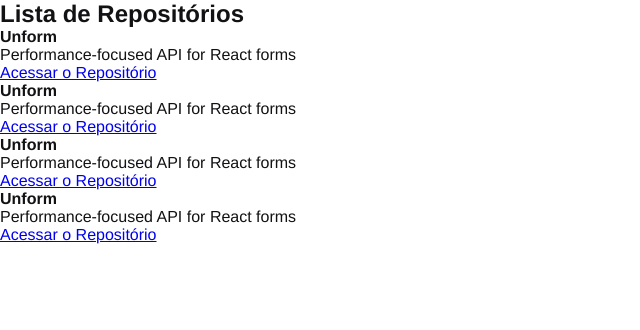
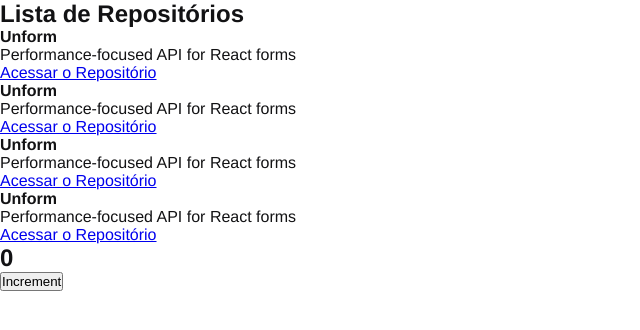
Before and after one commit to paulojalowyj/ignite-reacjs-chapter-i, a React app: page / in a window 1280 px wide. Shown: the top 330 px of the page, without its empty margins (0-640 px from the left). Built offline with nearby package versions, Linux system fonts and the light colour scheme.

Commit message:
Estado do componente

```diff
--- a/src/App.jsx
+++ b/src/App.jsx
@@ -1,6 +1,12 @@
+import { Counter } from './components/Counter'
 import { RepositoryList } from './components/RepositoryList'
 import './styles/global.scss'
 
 export function App() {
-    return <RepositoryList />
+    return (
+    <>
+        <RepositoryList />
+        <Counter />
+    </>
+    );
 }
--- /dev/null
+++ b/src/components/Counter.jsx
@@ -0,0 +1,18 @@
+import { useState } from 'react'
+
+//hook => use...
+
+export function Counter() {
+    const [counter, setCounter] = useState(0);
+
+    function increment() {
+        setCounter(counter + 1)
+    }
+
+    return (
+        <div>
+            <h2>{counter}</h2>
+            <button type="button" onClick={increment}>Increment</button>
+        </div>
+    );
+}
```
